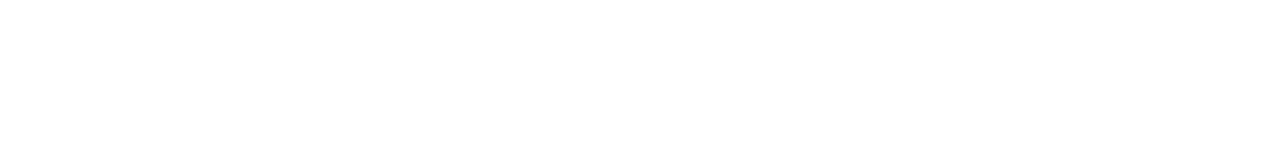
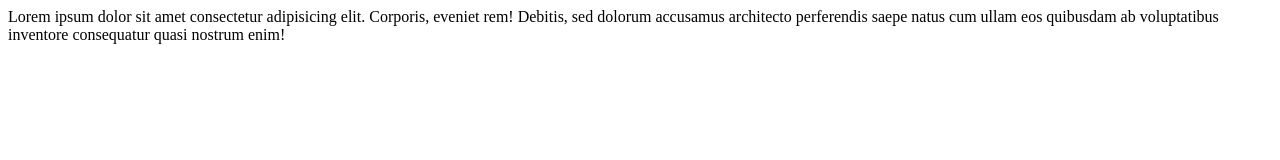
Before and after one commit to parves013/first-repo, a plain HTML site: page index.html in a window 1280 px wide. Drawn offline with Linux system fonts and the light colour scheme.

Commit message:
lorem added

```diff
--- a/index.html
+++ b/index.html
@@ -6,6 +6,7 @@
     <title>Document</title>
 </head>
 <body>
+    Lorem ipsum dolor sit amet consectetur adipisicing elit. Corporis, eveniet rem! Debitis, sed dolorum accusamus architecto perferendis saepe natus cum ullam eos quibusdam ab voluptatibus inventore consequatur quasi nostrum enim!
 
 </body>
 </html>
```
